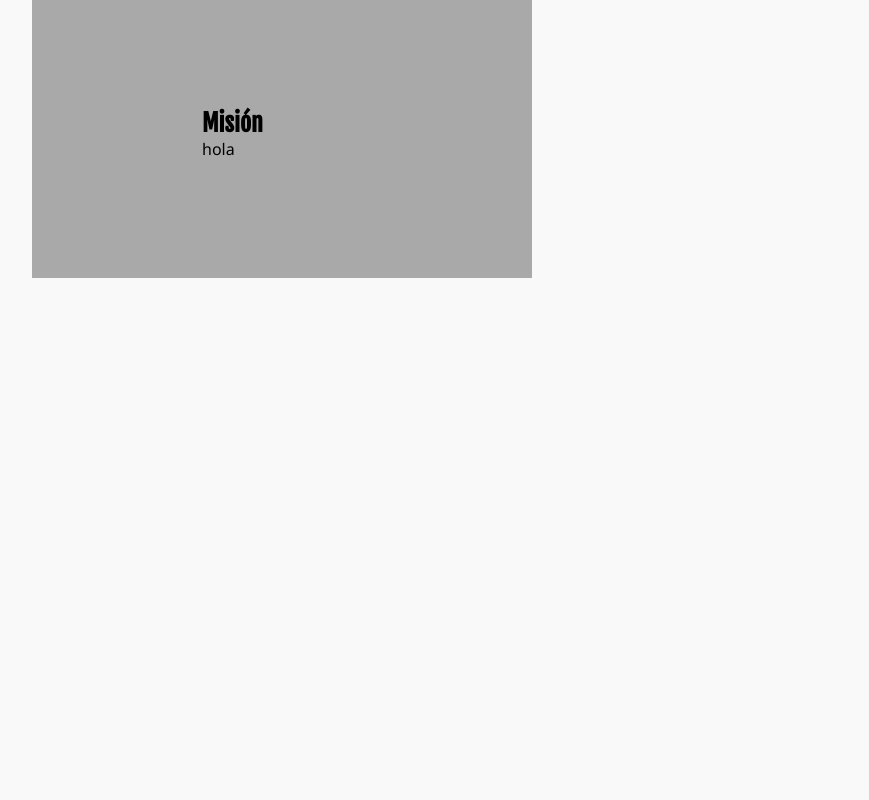
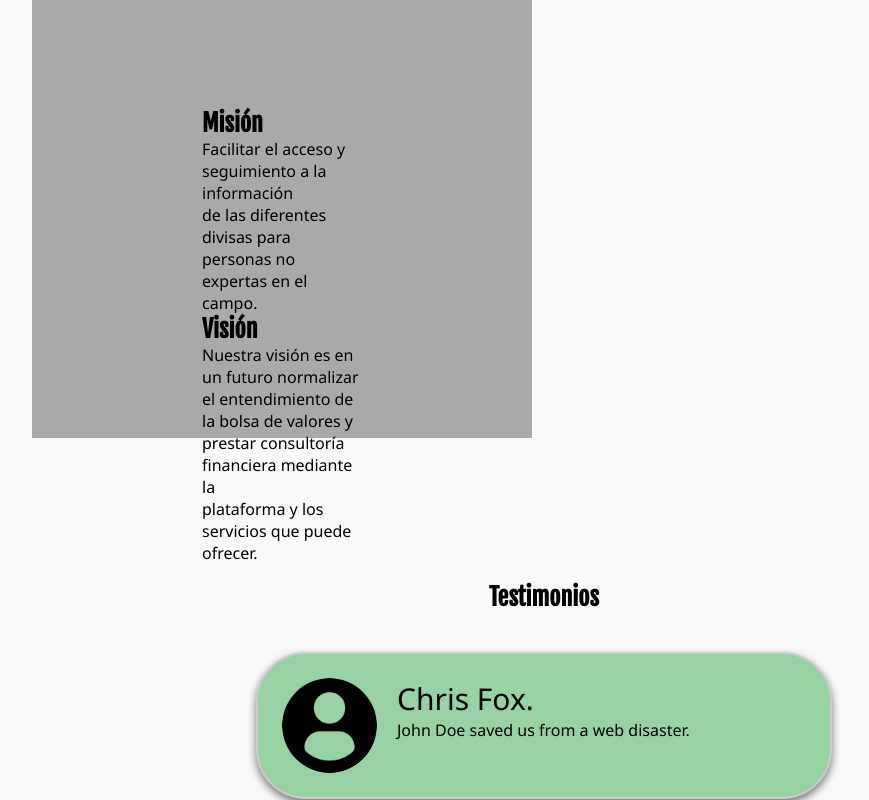
Before and after one commit to nicolasae/JANJ-WEB, a React (Create React App) app in the folder janj-proyect/: page / in a window 1280 px wide. Shown: the part 1180-1980 px from the top of the page, without its empty margins (96-965 px from the left). Before the commit the page ends 1522 px from the top, so only its background shows below. Built offline with nearby package versions, Linux system fonts and the light colour scheme; a web font is replaced by a local one.

Commit message:
wip internal links

```diff
--- a/janj-proyect/src/Components/HomePage.js
+++ b/janj-proyect/src/Components/HomePage.js
@@ -10,9 +10,14 @@ export default function HomePage(){
     return(
         <div>
             <Navbar/>
+
             <Cover/>
+            <div id="About">
             <About/>
-            {/* <Testimonios/> */}
+            </div>
+            <div id="Testimonios">
+            <Testimonios/>
+            </div>
         </div>
     );
 }
--- a/janj-proyect/src/Components/home/About.js
+++ b/janj-proyect/src/Components/home/About.js
@@ -9,7 +9,16 @@ function About(){
             <div className="zoom">
                 <h2>Misión</h2>
                 <p>
-                    hola
+                    Facilitar el acceso y seguimiento a la información <br/>
+                    de las diferentes divisas para personas no <br/>
+                    expertas en el campo.
+                </p>
+                <h2>Visión</h2>
+                <p>
+                    Nuestra visión es en un futuro normalizar <br/>
+                    el entendimiento de la bolsa de valores y <br/>
+                    prestar consultoría financiera mediante la <br/>
+                    plataforma y los servicios que puede ofrecer.
                 </p>
             </div>
         </div>
--- a/janj-proyect/src/Components/navbar/Navbar.js
+++ b/janj-proyect/src/Components/navbar/Navbar.js
@@ -39,20 +39,19 @@ function Navbar() {
 
 
   return (
-    <>
+    <div>
       <nav className='navbar'>
         <Link to='/' className='navbar-logo' onClick={closeMobileMenu}>
           <Image src="janj-symbol-redu.png" />
-          {/* <i class='fab fa-firstdraft' /> */}
         </Link>
         <div className='menu-icon' onClick={handleClick}>
           <i className={click ? 'fas fa-times' : 'fas fa-bars'} />
         </div>
         <ul className={click ? 'nav-menu active' : 'nav-menu'}>
           <li className='nav-item'>
-            <Link to='/' className='nav-links' onClick={closeMobileMenu}>
+            <a href="#About" className='nav-links' onClick={closeMobileMenu}>
               ¿Quiénes Somos?
-            </Link>
+            </a>
           </li>
           <li className='nav-item' onMouseEnter={onMouseEnter} onMouseLeave={onMouseLeave}>
             <Link  to='/services'className='nav-links' onClick={handleClick}>
@@ -85,10 +84,7 @@ function Navbar() {
           </li>
         </ul>
       </nav>
-      {/* <Testimonios >Testimonios</Testimonios> */}
-      {/* <h1 id="Testimonios"> Si se desplaza</h1> */}
-
-    </>
+    </div>
   );
 }
 
--- a/janj-proyect/src/styles/home /About.css
+++ b/janj-proyect/src/styles/home /About.css
@@ -4,13 +4,18 @@
   font-size: 2em;
   padding-top: 18%;
 }
+/* .section-about h2{
+  font-size: 2em;
+  align-items: left;
+} */
+
 
 .section-about .zoom{
   padding: 170px;
   background-color: rgb(170, 169, 169);
   transition: transform .2s;
   width: 500px;
-  height: 200px;
+  height: 500px;
   margin: 5% 10%;
 }
 
```
